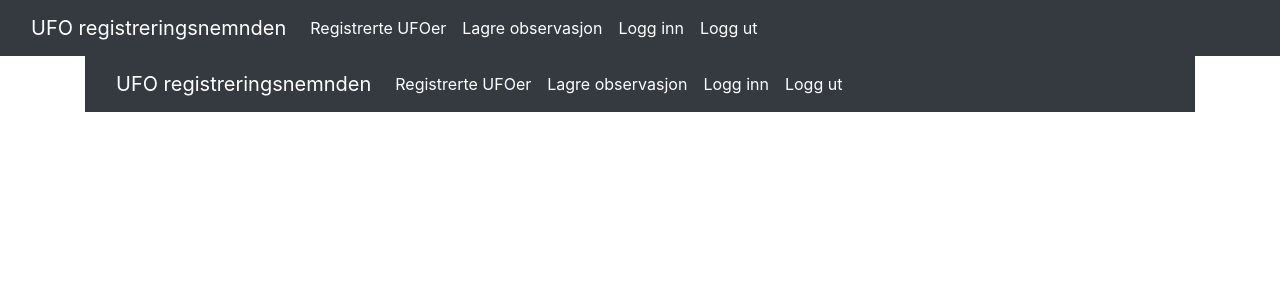
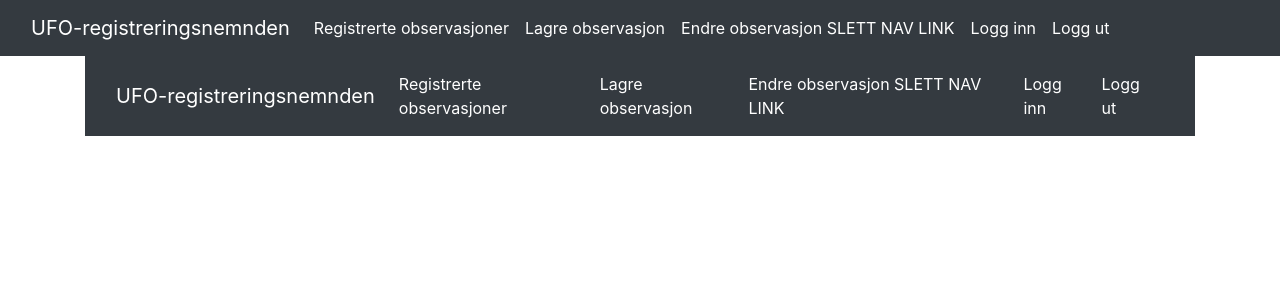
Before and after one commit to s311709/UFOAppAngular, an Angular app in the folder UFOAppAngular/ClientApp/: page /nav-meny in a window 1280 px wide. Shown: the top 300 px of the page. Built offline with nearby package versions, Linux system fonts and the light colour scheme.

Commit message:
Laget tom komponent for endre observasjon

```diff
--- a/UFOAppAngular/ClientApp/src/app/app-routing.module.ts
+++ b/UFOAppAngular/ClientApp/src/app/app-routing.module.ts
@@ -4,6 +4,7 @@ import { RegistrerteObservasjonerComponent } from './registrerte-observasjoner/r
 import { NavMenyComponent } from './nav-meny/nav-meny.component';
 import { LoggInnComponent } from './logg-inn/logg-inn.component';
 import { LagreObservasjonComponent } from './lagre-observasjon/lagre-observasjon.component';
+import { EndreObservasjonComponent } from './endre-observasjon/endre-observasjon.component';
 
 
 //Deklarer appRoot med paths
@@ -12,6 +13,7 @@ const appRoots: Routes = [
     { path: 'lagre-observasjon', component: LagreObservasjonComponent },
     { path: 'nav-meny', component: NavMenyComponent },
     { path: 'logg-inn', component: LoggInnComponent },
+    { path: 'endre-observasjon', component: EndreObservasjonComponent },
     //Default eller localhost
     { path: '', redirectTo: 'logg-inn', pathMatch: 'full' }
     ]
--- a/UFOAppAngular/ClientApp/src/app/app.module.ts
+++ b/UFOAppAngular/ClientApp/src/app/app.module.ts
@@ -10,6 +10,7 @@ import { AppRoutingModule } from './app-routing.module';
 import { NavMenyComponent } from './nav-meny/nav-meny.component';
 import { LoggInnComponent } from './logg-inn/logg-inn.component';
 import { LagreObservasjonComponent } from './lagre-observasjon/lagre-observasjon.component';
+import { EndreObservasjonComponent } from './endre-observasjon/endre-observasjon.component';
 
 @NgModule({
     declarations: [
@@ -17,7 +18,8 @@ import { LagreObservasjonComponent } from './lagre-observasjon/lagre-observasjon
         RegistrerteObservasjonerComponent,
         NavMenyComponent,
         LoggInnComponent,
-        LagreObservasjonComponent
+        LagreObservasjonComponent,
+        EndreObservasjonComponent
     ],
     imports: [
         BrowserModule.withServerTransition({ appId: 'ng-cli-universal' }),
--- /dev/null
+++ b/UFOAppAngular/ClientApp/src/app/endre-observasjon/endre-observasjon.component.html
@@ -0,0 +1 @@
+<p>endre-observasjon works!</p>
--- /dev/null
+++ b/UFOAppAngular/ClientApp/src/app/endre-observasjon/endre-observasjon.component.ts
@@ -0,0 +1,15 @@
+import { Component, OnInit } from '@angular/core';
+
+@Component({
+  selector: 'app-endre-observasjon',
+  templateUrl: './endre-observasjon.component.html',
+  styleUrls: ['./endre-observasjon.component.css']
+})
+export class EndreObservasjonComponent implements OnInit {
+
+  constructor() { }
+
+  ngOnInit() {
+  }
+
+}
--- a/UFOAppAngular/ClientApp/src/app/nav-meny/nav-meny.component.html
+++ b/UFOAppAngular/ClientApp/src/app/nav-meny/nav-meny.component.html
@@ -1,13 +1,14 @@
 <nav class="navbar navbar-expand-lg navbar-dark bg-dark">
     <div class="container-fluid">
-        <a class="navbar-brand" href="#">UFO registreringsnemnden</a>
+        <a class="navbar-brand" href="#">UFO-registreringsnemnden</a>
         <button class="navbar-toggler" type="button" data-bs-toggle="collapse" data-bs-target="#navbarNavAltMarkup" aria-controls="navbarNavAltMarkup" aria-expanded="false" aria-label="Toggle navigation">
             <span class="navbar-toggler-icon"></span>
         </button>
         <div class="collapse navbar-collapse" id="navbarNavAltMarkup">
             <div class="navbar-nav">
-                <a class="nav-link active" aria-current="page" routerLink="/registrerte-observasjoner">Registrerte UFOer</a>
+                <a class="nav-link active" aria-current="page" routerLink="/registrerte-observasjoner">Registrerte observasjoner</a>
                 <a class="nav-link active" aria-current="page" routerLink="/lagre-observasjon">Lagre observasjon</a>
+                <a class="nav-link active" aria-current="page" routerLink="/endre-observasjon">Endre observasjon SLETT NAV LINK</a>
                 <a class="nav-link active" aria-current="page" routerLink="/logg-inn">Logg inn</a>
                 <a class="nav-link active" aria-current="page" routerLink="#">Logg ut</a>
             </div>
--- a/UFOAppAngular/ClientApp/src/app/registrerte-observasjoner/registrerte-observasjoner.component.html
+++ b/UFOAppAngular/ClientApp/src/app/registrerte-observasjoner/registrerte-observasjoner.component.html
@@ -25,8 +25,9 @@
                         <td>{{observajon.beskrivelseAvObservasjon}}</td>
                         <td>{{observajon.fornavnObservator}} {{observajon.etternavnObservator}}</td>
 
-                        <!-- <td><button class="btn btn-danger" (click)="sletteKunde(kunde.id)">Slett</button></td>
-    <td><button class="btn btn-success" [routerLink]="['/endre',kunde.id]">Endre</button></td>-->
+                       <!-- <td><button class="btn btn-danger" (click)="slettEnObservasjon(observasjon.id)">Slett</button></td>-->
+                        <td><button class="btn btn-success" routerLink="/endre-observasjon">Endre</button></td>
+
                     </tr>
                 </tbody>
             </table>
```
Also changed, not shown: UFOAppAngular/ClientApp/src/app/endre-observasjon/endre-observasjon.component.css (added), 1 other file (tests, documents, lock files or other folders).
